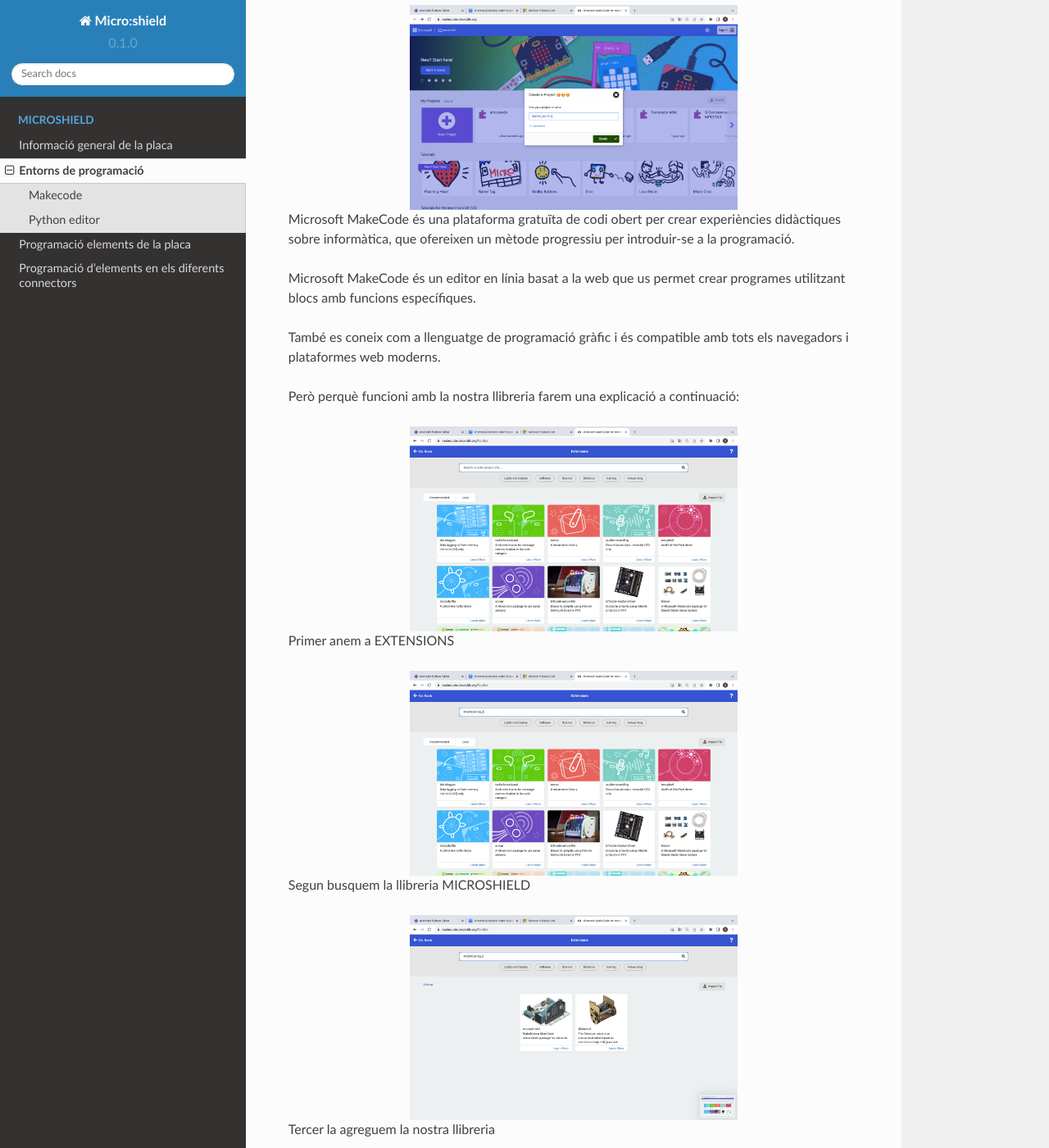
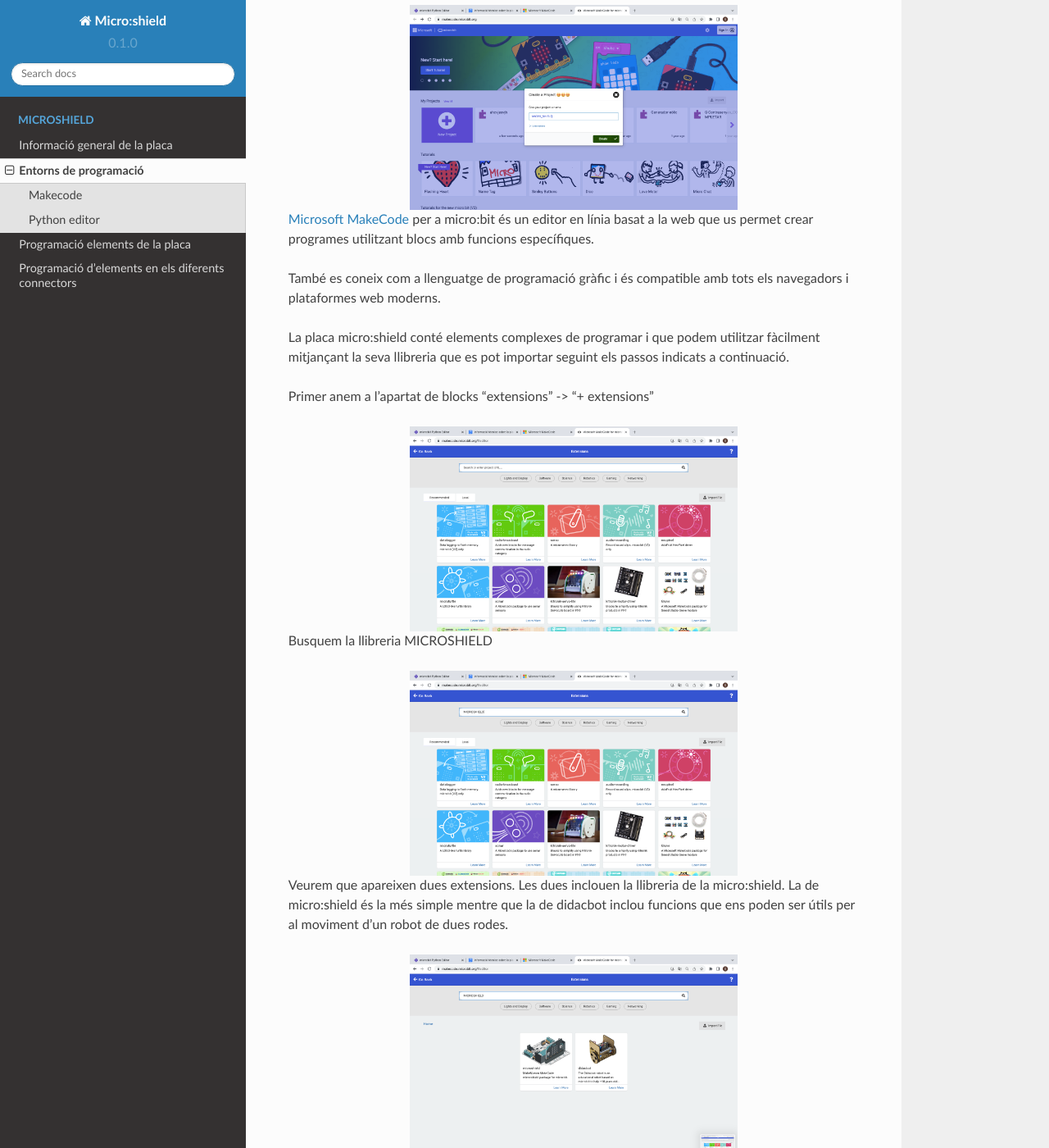
Before and after one commit to MakeAndLearn/micro-shield, a Sphinx documentation site: the page built from docs/source/microshield/entornsprogramacio.rst, in a window 1280 px wide and 1400 px high, scrolled down 210 px. Shown: the whole window at 82% size. Built offline with Sphinx 7.4.7 and the Read the Docs theme 2.0.0, drawn with Linux system fonts in a browser that asks for light colours; some of the changed text lies outside the part shown.

Commit message:
Update entornsprogramacio.rst

```diff
--- a/docs/source/microshield/entornsprogramacio.rst
+++ b/docs/source/microshield/entornsprogramacio.rst
@@ -5,109 +5,88 @@
 ------------
 .. image:: INICIO_3.png
   :width: 400
-  :alt: IO DIGITAL
+  :alt: Entorn de programació microsoft makecode per a micro:bit
   :align: center
 
-Microsoft MakeCode és una plataforma gratuïta de codi obert per crear experiències didàctiques sobre informàtica, que ofereixen un mètode progressiu per introduir-se a la programació.
-
-Microsoft MakeCode és un editor en línia basat a la web que us permet crear programes utilitzant blocs amb funcions específiques.
+`Microsoft MakeCode <https://makecode.microbit.org/#>`_ per a micro:bit és un editor en línia basat a la web que us permet crear programes utilitzant blocs amb funcions específiques.
 
 També es coneix com a llenguatge de programació gràfic i és compatible amb tots els navegadors i plataformes web moderns.
 
-Però perquè funcioni amb la nostra llibreria farem una explicació a continuació:
+La placa micro:shield conté elements complexes de programar i que podem utilitzar fàcilment mitjançant la seva llibreria que es pot importar seguint els passos indicats a continuació.
+
+Primer anem a l'apartat de blocks "extensions" -> "+ extensions"
 
 .. image:: LIBRERIAS_0.png
   :width: 400
-  :alt: IO DIGITAL
+  :alt: Espai d'instal·lació de llibreries en microsoft makecode per a micro:bit
   :align: center
 
-Primer anem a EXTENSIONS
+Busquem la llibreria MICROSHIELD
 
 .. image:: LIBRERIAS_1.png
   :width: 400
-  :alt: IO DIGITAL
+  :alt: Cerca de llibreria en microsoft makecode per a micro:bit
   :align: center
 
-Segun busquem la llibreria MICROSHIELD
+Veurem que apareixen dues extensions. Les dues inclouen la llibreria de la micro:shield. La de micro:shield és la més simple mentre que la de didacbot inclou funcions que ens poden ser útils per al moviment d'un robot de dues rodes.
 
 .. image:: LIBRERIAS_2.png
   :width: 400
-  :alt: IO DIGITAL
+  :alt: Resutat de cerca llibreries en microsoft makecode per a micro:bit
   :align: center
 
-Tercer la agreguem la nostra llibreria
+Cliquem sobre la llibreria que volem importar
 
 .. image:: LIBRERIAS_3.png
   :width: 400
-  :alt: IO DIGITAL
+  :alt: Previsualització blocs importats
   :align: center
 
-Ara surtiran dues extensions noves
+Blocks llibreria micro:shield
 
 .. image:: LIBRERIAS_4.png
   :width: 400
   :alt: IO DIGITAL
   :align: center
 
-MicroShield i
+Blocks llibreria didacbot
 
-.. image:: LIBRERIAS_5.png
+.. image:: LIBRERIAS_4.png
   :width: 400
   :alt: IO DIGITAL
   :align: center
 
-Neopixel
 
 Python editor
 ------------
+
+Python és un llenguatge basat en text. Les seves instruccions i sintaxi es basen en llenguatge natural, cosa que fa que el codi sigui fàcil d'escriure, llegir, comprendre i modificar.
+
+Disposem de l'entorn de programació `python per a micro:bit <https://python.microbit.org/v/3>`_ per poder programar aquesta placa fàcilment.
+
 .. image:: INICIO_5.png
   :width: 400
-  :alt: IO DIGITAL
-
-Python és un excel·lent primer llenguatge basat en text per aprendre. Les seves instruccions i sintaxi es basen en llenguatge natural, cosa que fa que el codi sigui fàcil de llegir, comprendre i modificar.
+  :alt: Visualització de l'entorn de programació python de micro:bit
 
 A més d'utilitzar-se àmpliament a l'educació, s'utilitza a la indústria, especialment a les àrees de ciència de dades i aprenentatge automàtic. Python no només és usat pels desenvolupadors de programari, sinó també per persones que treballen en camps tan diversos com la medicina, la física i les finances.
 
-Però perquè funcioni amb la nostra llibreria farem una explicació a continuació:
+La placa micro:shield conté elements complexes de programar i que podem utilitzar fàcilment mitjançant la seva llibreria que es pot importar seguint els passos indicats a continuació.
 
-.. image:: LIBRERIA_6.png
-  :width: 400
-  :alt: IO DIGITAL
-  :align: center
-
-Primer anem a GO PHYTON EDITOR
-
-.. image:: LIBRERIA_7.png
-  :width: 400
-  :alt: IO DIGITAL
-  :align: center
-
-Segun mirem com es l´editor, botons i pestañes
-
-.. image:: LIBRERIA_8.png
-  :width: 400
-  :alt: IO DIGITAL
-  :align: center
-
-Te el seu propi simulador con el MAKECODE
+Cliquem a l'apartat projecte de la part esquerra de l'entorn
 
 .. image:: LIBRERIA_9.png
   :width: 400
-  :alt: IO DIGITAL
   :align: center
 
-Busquem PROYECTE i li donem click
+Busquem les llibreries en l'ordinador i cliquem a obrir
 
 .. image:: LIBRERIA_10.png
   :width: 400
   :alt: IO DIGITAL
   :align: center
 
-El mateix amb les nostres llibreries
+Se'ns mostrarà un missatge confirmant que volem fer amb els arxius. Hem de sel·leccionar e4l paper amb l'engranatge i sel·leccionar "afegir arxiu". Una vegada seleccionat en tots els arxius oberts podem clicar a confirmar
 
-.. image:: LIBRERIA_11.png
-  :width: 400
-  :alt: IO DIGITAL
-  :align: center
+(imatge)
 
-I agreguem-les
+Des del document main.py podrem ara utilitzar les funcions de la llibreria.
```
